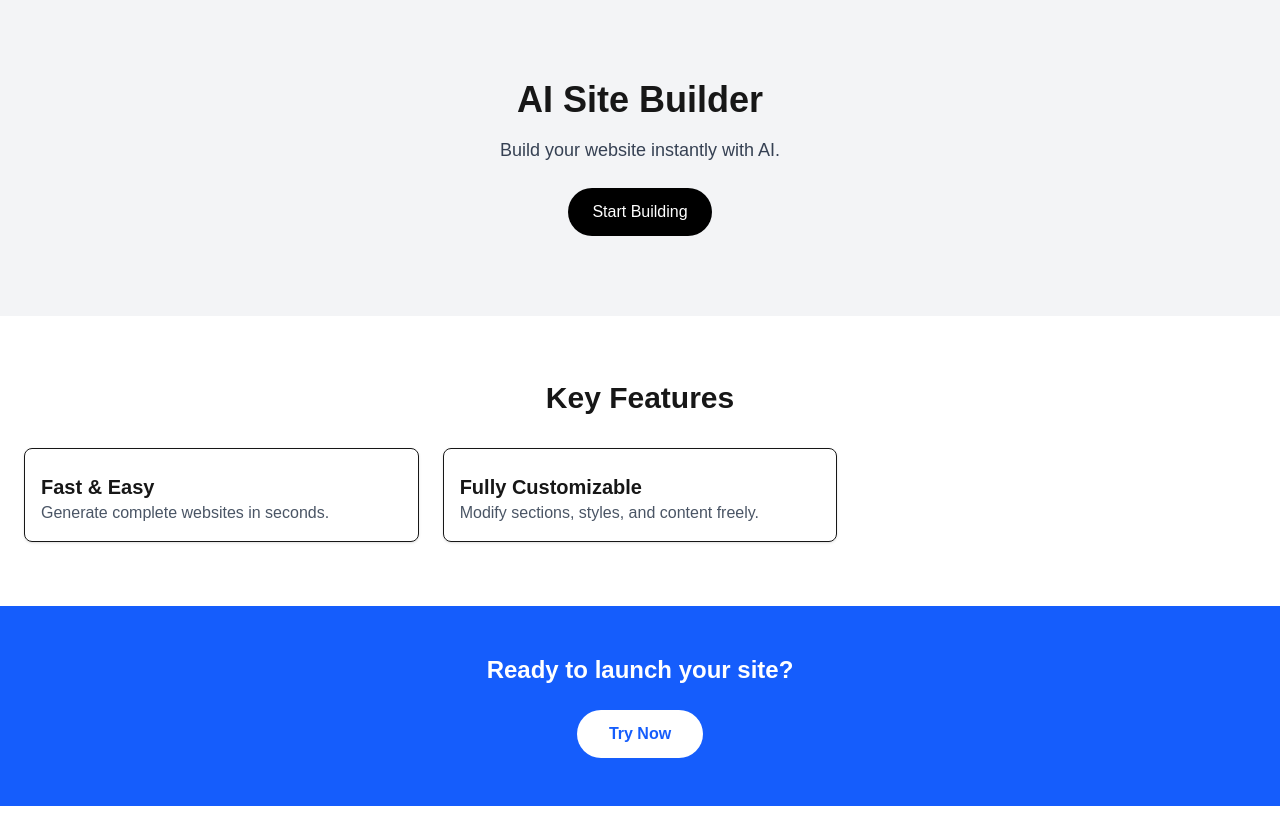
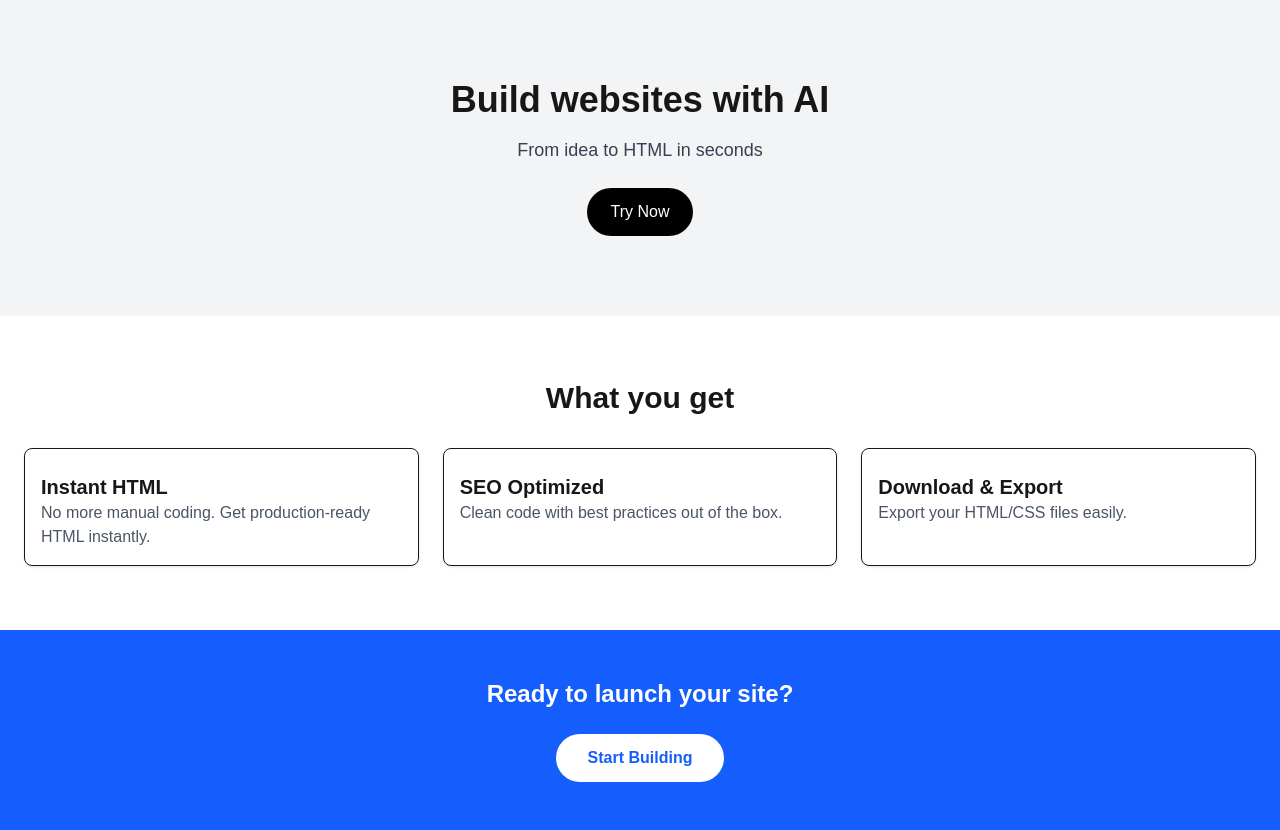
Before and after one commit to Userelli/ai-site-builder, a Next.js app: page /preview in a window 1280 px wide. Before the commit the page ends 806 px from the top, so only its background shows below. Built offline with nearby package versions, Linux system fonts and the light colour scheme.

Commit message:
Fix type casting in preview page for build

```diff
--- a/app/preview/page.tsx
+++ b/app/preview/page.tsx
@@ -1,9 +1,10 @@
 "use client";
 
+import React from "react";
 import Hero from "@/components/blocks/Hero";
 import Features from "@/components/blocks/Features";
 import CTA from "@/components/blocks/CTA";
-import { PageSchema } from "@/lib/pageSchema";
+import { PageSchema, CTAContent, HeroContent, FeaturesContent } from "@/lib/pageSchema";
 
 const pageData: PageSchema = {
   pageName: "Home",
@@ -11,24 +12,28 @@ const pageData: PageSchema = {
     {
       type: "hero",
       content: {
-        headline: "AI Site Builder",
-        subheadline: "Build your website instantly with AI.",
-        buttonText: "Start Building",
+        headline: "Build websites with AI",
+        subheadline: "From idea to HTML in seconds",
+        buttonText: "Try Now",
         buttonLink: "/builder",
       },
     },
     {
       type: "features",
       content: {
-        title: "Key Features",
+        title: "What you get",
         features: [
           {
-            title: "Fast & Easy",
-            description: "Generate complete websites in seconds.",
+            title: "Instant HTML",
+            description: "No more manual coding. Get production-ready HTML instantly.",
           },
           {
-            title: "Fully Customizable",
-            description: "Modify sections, styles, and content freely.",
+            title: "SEO Optimized",
+            description: "Clean code with best practices out of the box.",
+          },
+          {
+            title: "Download & Export",
+            description: "Export your HTML/CSS files easily.",
           },
         ],
       },
@@ -37,28 +42,30 @@ const pageData: PageSchema = {
       type: "cta",
       content: {
         message: "Ready to launch your site?",
-        buttonLabel: "Try Now",
+        buttonLabel: "Start Building",
         buttonUrl: "/builder",
       },
     },
   ],
 };
 
-export default function PagePreview() {
+const PreviewPage = () => {
   return (
-    <main>
+    <div>
       {pageData.blocks.map((block, index) => {
         switch (block.type) {
           case "hero":
-            return <Hero key={index} content={block.content} />;
+            return <Hero key={index} content={block.content as HeroContent} />;
           case "features":
-            return <Features key={index} content={block.content} />;
+            return <Features key={index} content={block.content as FeaturesContent} />;
           case "cta":
-            return <CTA key={index} content={block.content} />;
+            return <CTA key={index} content={block.content as CTAContent} />;
           default:
             return null;
         }
       })}
-    </main>
+    </div>
   );
-}
+};
+
+export default PreviewPage;
```
